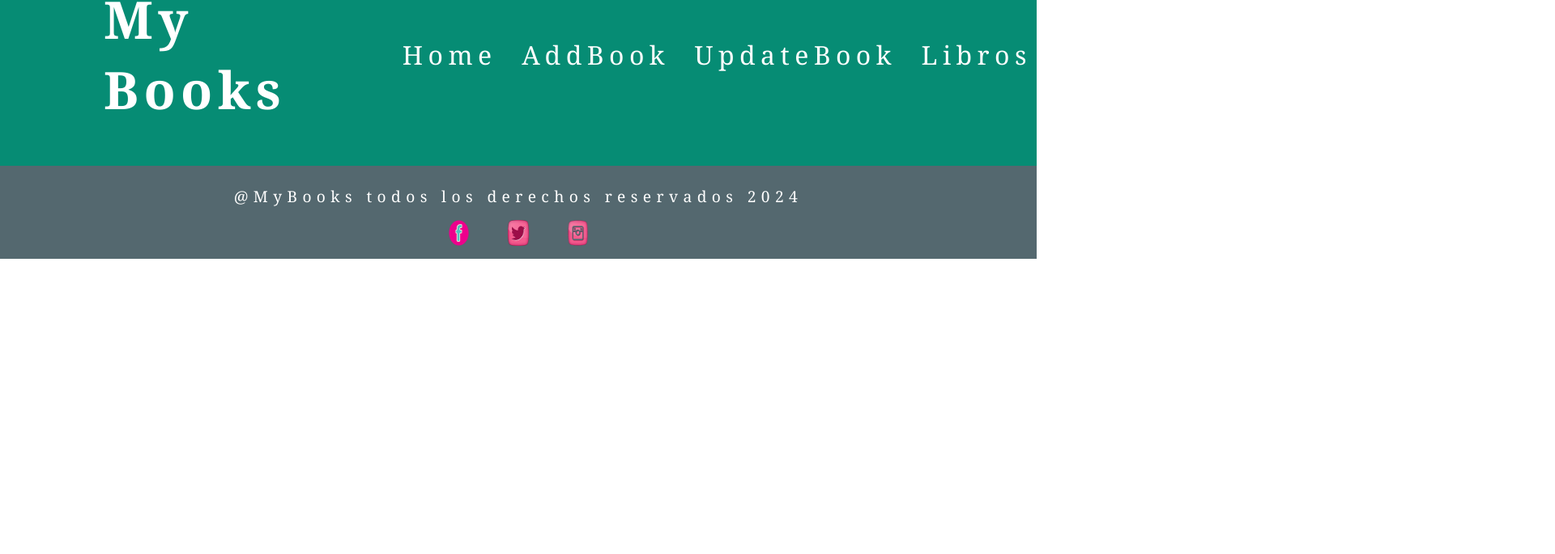
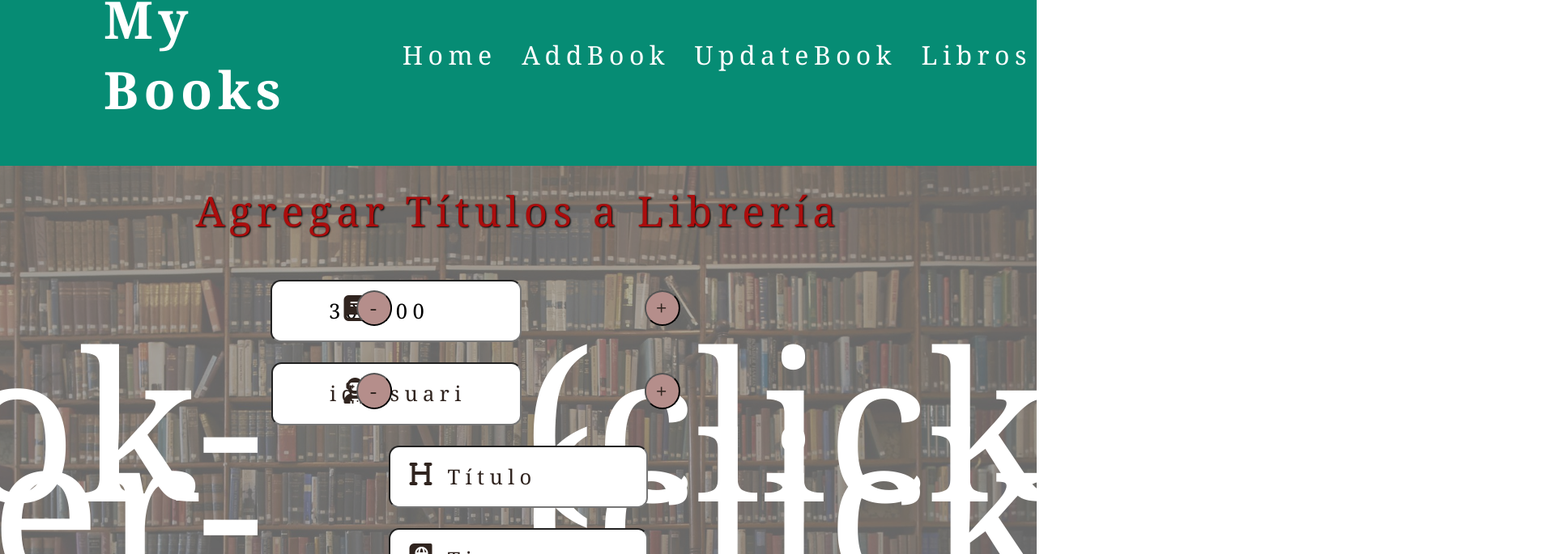
Before and after one commit to JuditAF/MyBooks, an Angular app: page /addBook in a window 1280 px wide. Before the commit this address led to /. Shown: the part 71-756 px from the top of the page at 81% size, 1920 px wide, since content can reach past the window. Built offline with nearby package versions, Linux system fonts and the light colour scheme.

Commit message:
subo css del componente AddBook

```diff
--- a/src/app/app-routing.module.ts
+++ b/src/app/app-routing.module.ts
@@ -12,8 +12,8 @@ const routes: Routes = [
   {path: "register", component: RegisterComponent},
   {path: "profile", component: ProfileComponent},
   {path: "libros", component: LibrosComponent},
-  {path: "AddBook", component: AddBookComponent},
-  {path: "UpdateBook", component: UpdateBookComponent}
+  {path: "addBook", component: AddBookComponent},
+  {path: "updateBook", component: UpdateBookComponent}
 ];
 
 @NgModule({
--- a/src/app/pages/add-book/add-book.component.css
+++ b/src/app/pages/add-book/add-book.component.css
@@ -0,0 +1,186 @@
+main {
+    width: 100vw;
+    height: 100%;
+    color: var(--primer-color);
+    background: url(../../../assets/traditional-wooden.jpg);
+    background-position: center;
+    background-repeat: no-repeat;
+    background-size: cover;
+    background-color: #585555d3;
+    background-blend-mode: multiply;
+    display: flex;
+    flex-direction: column;
+    justify-content: space-between;
+    align-items: center;
+}
+
+h2 {
+    font-size: .7rem;
+    font-weight: 100;
+    letter-spacing: .1rem;
+    text-shadow: 1px 1px 2px red;
+    margin-bottom: 1.5rem;
+}
+
+#Add {
+    margin-top: .3rem;
+    margin-bottom: 0.6rem;
+    font-size: .8rem;
+    font-weight: 100;
+    letter-spacing: .1rem;
+    color: var(--seventh-color);
+    text-shadow: 1px 1px 2px black;
+}
+
+.cardForm {
+    width: 100vw;
+    display: flex;
+    flex-direction: column;
+    justify-content: center;
+    align-items: center;
+    background-color: rgb(255, 255, 255, 0.4);
+}
+
+.button {
+    width: 4rem;
+    font-size: .5rem;
+    border: 2px solid var(--fourth-color);
+    border-radius: .4rem;
+    background-color: var(--second-color);
+    color: var(--first-color);
+    font-weight: 100;
+    letter-spacing: .1rem;
+    cursor: pointer;
+}
+
+button:hover {
+    background-color: var(--sixth-color);
+    transition: .5s;
+}
+
+.formBook {
+    width: 40vw;
+    display: flex;
+    flex-direction: column;
+    justify-content: center;
+    align-items: center;
+    margin-bottom: 1rem;
+}
+
+.formBook div {
+    height: 1.2rem;
+    display: flex;
+    flex-direction: column;
+    justify-content: flex-start;
+    align-items: flex-start;
+}
+
+form .groupInput{
+    position: relative;
+    margin: .2rem;
+}
+
+form .groupInput:nth-last-child(2) {
+    margin-bottom: 1rem;
+}
+
+.formBook .groupInput input {
+    width: 25vw;
+    padding: .3rem 1.1rem;
+    font-size: .4rem;
+    font-weight: 100;
+    letter-spacing: .1rem;
+    font-family: Georgia, 'Times New Roman', Times, serif;
+    border-radius: .2rem;
+    outline: none;
+}
+
+.formBook .groupInput input::placeholder {
+    color: var(--eighth--color);
+}
+
+.formBook .groupInput input:focus {
+    border: 3.5px solid var(--sixth-color);
+}
+
+.formBook .groupInput i {
+    font-size: .5rem;
+    color: var(--eighth--color);
+    position: absolute;
+    margin-left: .4rem;
+    margin-top: .3rem;
+}
+
+.formBook .quantity i {
+    font-size: .5rem;
+    color: var(--eighth--color);
+    position: absolute;
+    margin-left: -6.3rem;
+    margin-top: .3rem;
+}
+
+input[type=number]::-webkit-inner-spin-button {
+    -webkit-appearance: none;
+}
+
+.formBook .quantity {
+    display: flex;
+    flex-direction: row;
+    justify-content: center;
+}
+
+.formBook .quantity button {
+    border-radius: 50%;
+}
+
+.formBook .quantity #decrement{
+    width: .7rem;
+    height: .7rem;
+    font-size: .4rem;
+    margin-top: .2rem;
+    padding-left: .5vh;
+    position: absolute;
+    transform: translate(-13.9vw);
+    background-color: var(--sixth-color);
+    color: var(--eighth--color);
+}
+
+.formBook .quantity #decrement:hover {
+    cursor: pointer;
+    background-color: var(--eighth--color);
+    color: var(--sixth-color);
+}
+
+.formBook .quantity #increment{
+    width: .7rem;
+    height: .7rem;
+    font-size: .4rem;
+    margin-top: .2rem;
+    padding-left: .5vh;
+    position: absolute;
+    transform: translate(13.9vw);
+    background-color: var(--sixth-color);
+    color: var(--eighth--color);
+}
+
+.formBook .quantity #increment:hover {
+    cursor: pointer;
+    background-color: var(--eighth--color);
+    color: var(--sixth-color);
+}
+
+.formBook button {
+    width: 27vw;
+    height: 8vh;
+    font-size: .5rem;
+    font-weight: 100;
+    letter-spacing: .1rem;
+    border-radius: .2rem;
+    color: rgb(170, 13, 13);
+    background-color: var(--first-color)
+}
+
+.formBook button:hover {
+    background-color: var(--eighth--color);
+    transition: .8s;
+}
```
